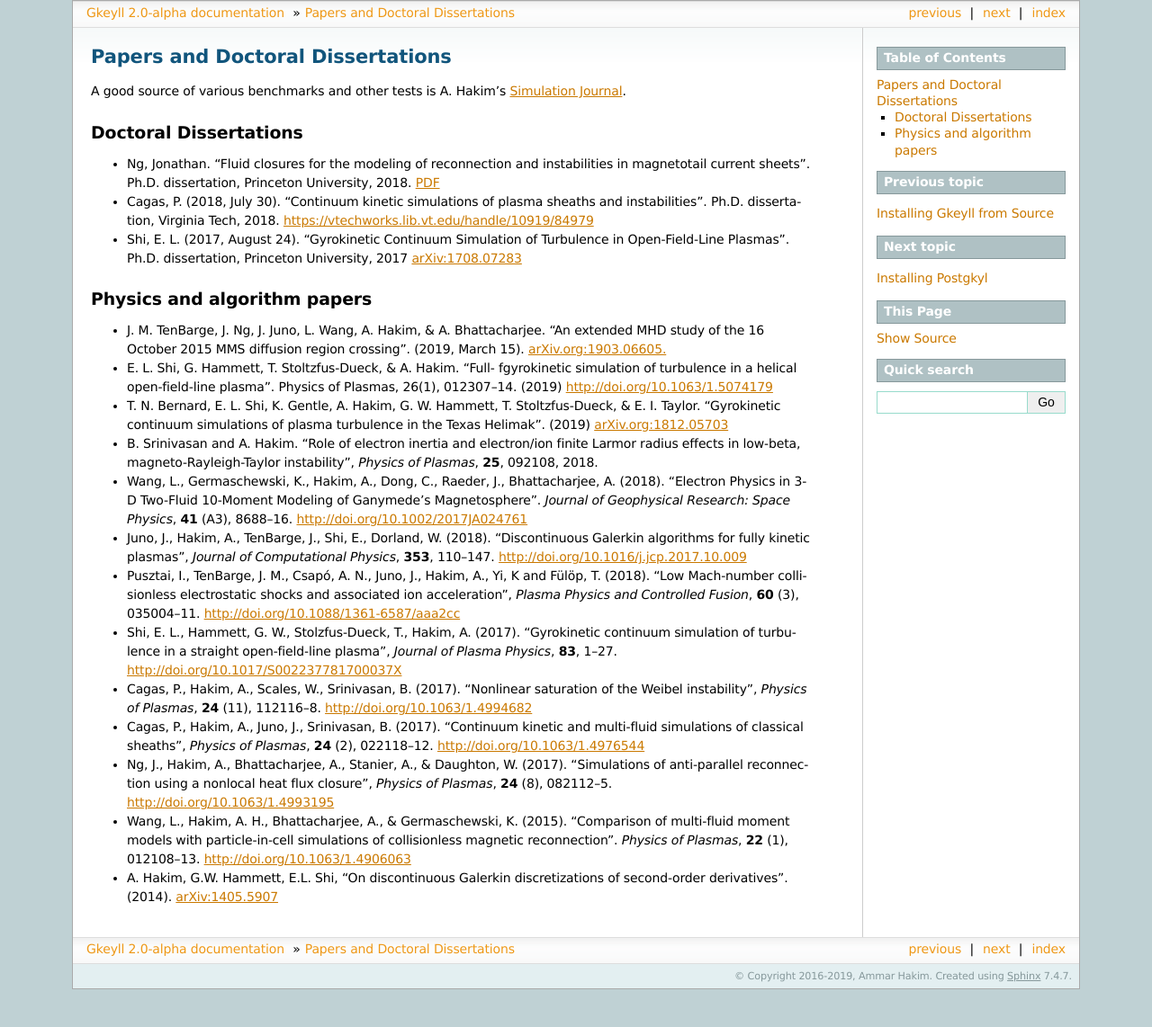
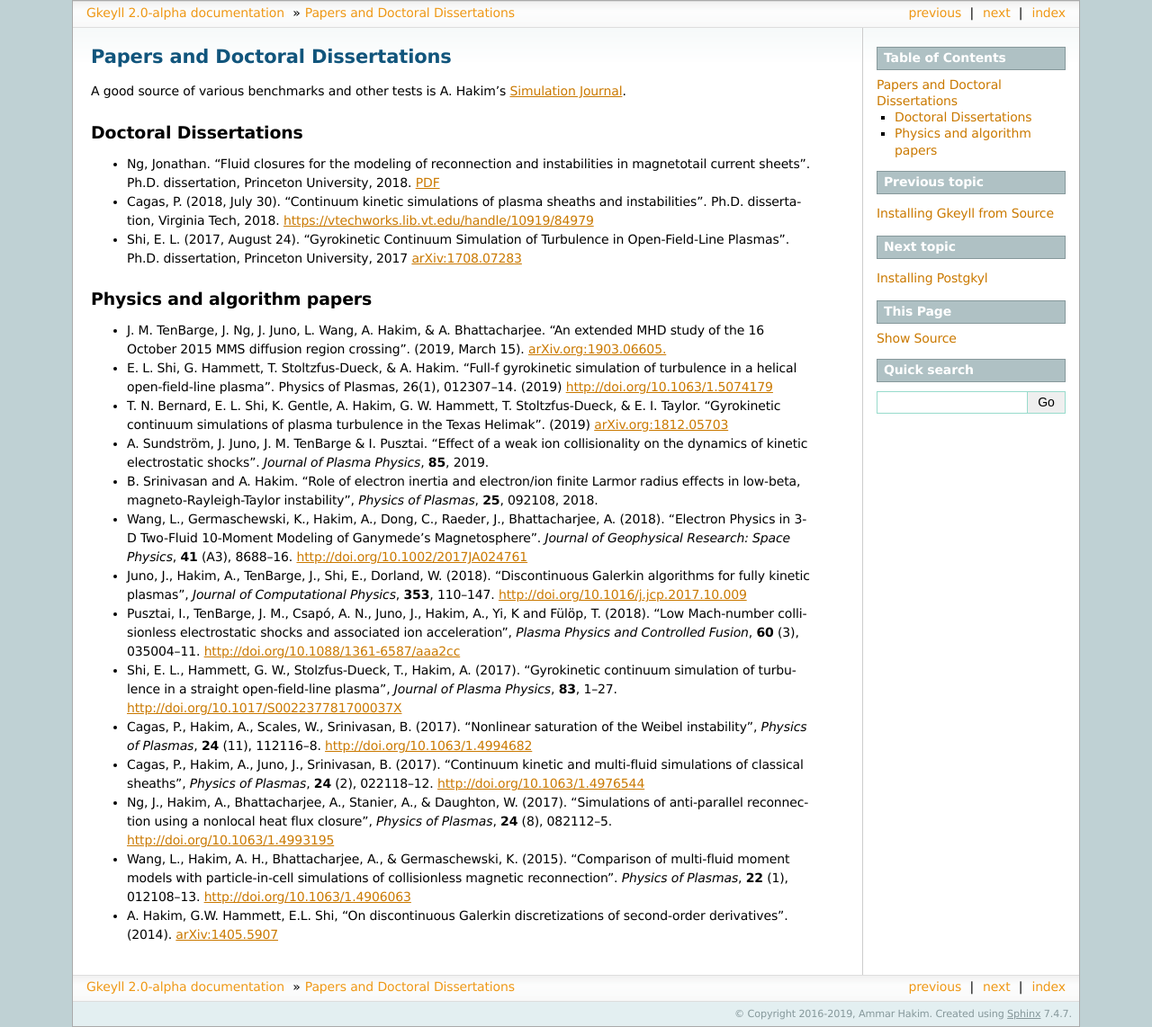
Before and after one commit to ammarhakim/gkyl-doc, a Sphinx documentation site: the page built from source/gkyl/pubs.rst, in a window 1280 px wide. Shown: the whole page at 90% size. Built offline with Sphinx 7.4.7, drawn with Linux system fonts in a browser that asks for light colours; before the commit the page ends 1100 px from its top, so only the background shows below that.

Commit message:
More updates to pubs

```diff
--- a/source/gkyl/pubs.rst
+++ b/source/gkyl/pubs.rst
@@ -30,7 +30,7 @@ Physics and algorithm papers
   15). `arXiv.org:1903.06605. <https://arxiv.org/abs/1903.06605>`_
 
 - E. L. Shi, G. Hammett, T. Stoltzfus-Dueck, &
-  A. Hakim. "Full- fgyrokinetic simulation of turbulence in a helical
+  A. Hakim. "Full-f gyrokinetic simulation of turbulence in a helical
   open-field-line plasma". Physics of Plasmas, 26(1),
   012307–14. (2019) http://doi.org/10.1063/1.5074179
 
@@ -38,6 +38,10 @@ Physics and algorithm papers
   T. Stoltzfus-Dueck, & E. I. Taylor. "Gyrokinetic continuum
   simulations of plasma turbulence in the Texas Helimak". (2019)
   `arXiv.org:1812.05703 <https://arxiv.org/abs/1812.05703>`_
+
+- A. Sundström, J. Juno, J. M. TenBarge & I. Pusztai. "Effect of a
+  weak ion collisionality on the dynamics of kinetic electrostatic
+  shocks". *Journal of Plasma Physics*, **85**, 2019.
 
 - B. Srinivasan and A. Hakim. "Role of electron inertia and
   electron/ion finite Larmor radius effects in low-beta,
```
